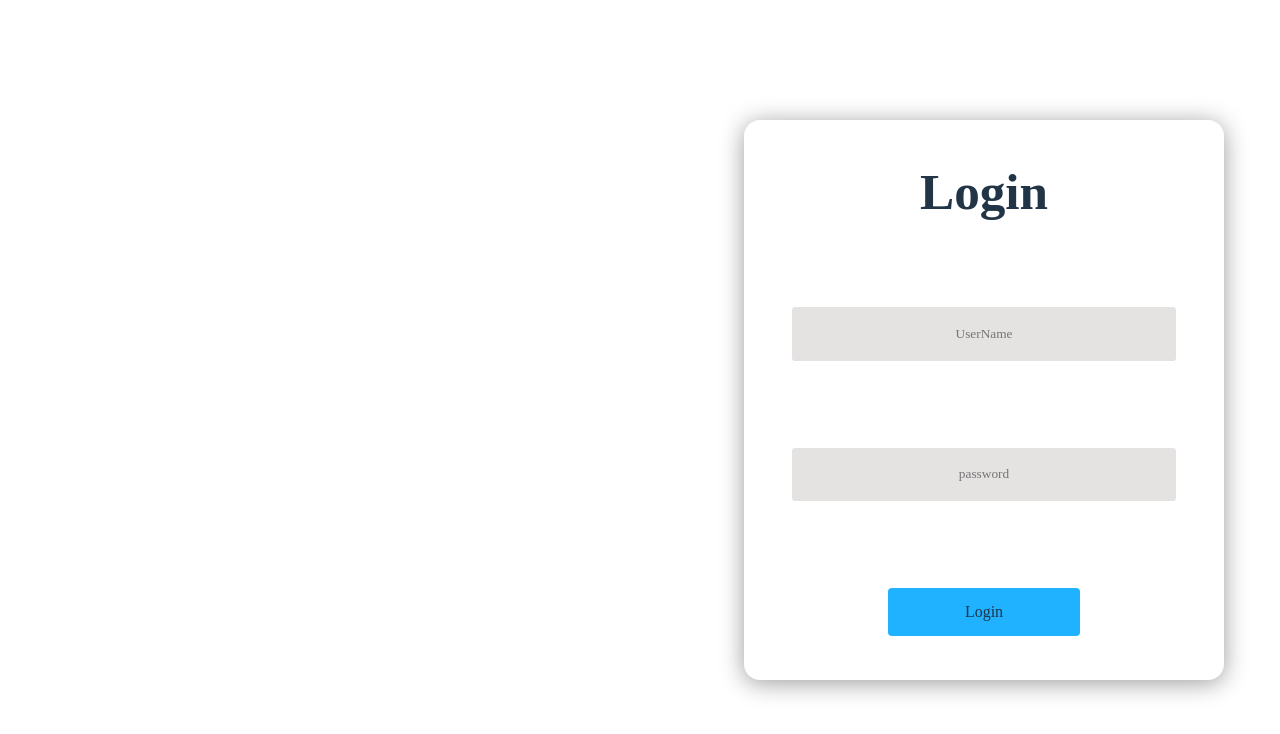
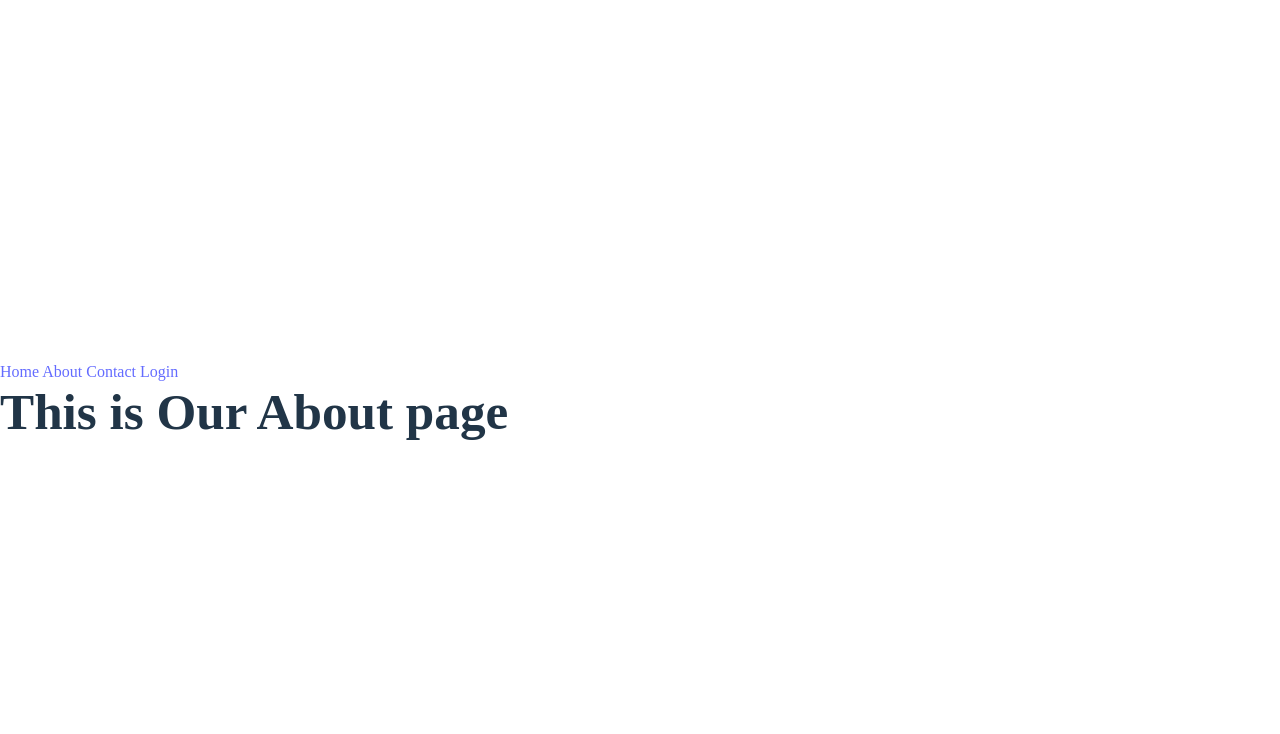
Before and after one commit to masudxr/Protected-User-Login, a React (Vite) app in the folder react/: page /about in a window 1280 px wide. Shown: the top 734 px of the page. Built offline with nearby package versions, Linux system fonts and the light colour scheme; sample sign-in values are in the browser's storage; a web font is replaced by a local one.

Commit message:
feat:setup protected routes

```diff
--- a/react/src/App.tsx
+++ b/react/src/App.tsx
@@ -1,10 +1,27 @@
+import { BrowserRouter, Routes, Route } from "react-router-dom";
+import Home from "./pages/home";
+import About from "./pages/about";
+import Contact from "./pages/contact";
+import NavBar from "./components/navBar";
+import NoPage from "./pages/noPage";
 import LoginForm from "./components/login";
+import Protected from "./components/protected";
 
 function App() {
 
   return (
     <>
-      <LoginForm />
+      <BrowserRouter>
+      <NavBar />
+        <Routes>
+
+          <Route path="/" element={<Protected Component={Home} />} />
+          <Route path="/login" element={<LoginForm />} />
+          <Route path="/about" element={<Protected Component={About} />} />
+          <Route path="/contact" element={<Protected Component={Contact} />} />
+          <Route path="/*" element={<NoPage />} />
+        </Routes>
+      </BrowserRouter>
     </>
   );
 }
--- a/react/src/components/login.css
+++ b/react/src/components/login.css
@@ -28,7 +28,6 @@
     flex-direction: column;
     align-items: center;
     justify-content: space-around;
-    margin-left: 155%;
 }
 
 input {
--- a/react/src/components/login.tsx
+++ b/react/src/components/login.tsx
@@ -1,15 +1,28 @@
-import { useState } from "react";
+import { useEffect } from "react";
 import "./login.css";
+import { useNavigate } from "react-router-dom";
 
 
 const LoginForm=() =>{
 
-    const [popupStyle, showPopup] = useState("hide")
+    // const [popupStyle, showPopup] = useState("hide")
 
     const popup = () =>{
-        showPopup("login-popup")
-        setTimeout(() => showPopup("hide"), 3000)
+        localStorage.setItem('login', true);
+        navigate('/')
+
+        // showPopup("login-popup")
+        // setTimeout(() => showPopup("hide"), 3000)
     }
+    const navigate = useNavigate();
+
+    useEffect(() => {
+        let login = localStorage.getItem('login');
+
+        if (login) {
+            navigate('/')
+        }
+    })
 
     return (
         <>
@@ -22,14 +35,14 @@ const LoginForm=() =>{
                 Login
             </div>
 
-            <div className={popupStyle}>
+            {/* <div className={popupStyle}>
                 <h3>
                     Login Failed !
                 </h3>
                 <p>
                     UserName or Password incorrect !
                 </p>
-            </div>
+            </div> */}
         </div>
         </>
     )
--- /dev/null
+++ b/react/src/components/navBar.tsx
@@ -0,0 +1,14 @@
+import { Link } from 'react-router-dom';
+
+const NavBar = () => {
+
+    return (
+        <>
+            <Link to={'/'} > Home </Link>
+            <Link to={'/about'} > About </Link>
+            <Link to={'/contact'} > Contact </Link>
+            <Link to={'/login'} > Login </Link>
+        </>
+    );
+}
+export default NavBar;
--- /dev/null
+++ b/react/src/components/protected.tsx
@@ -0,0 +1,23 @@
+import { useEffect } from "react";
+import { useNavigate } from "react-router-dom";
+
+const Protected = (props: { Component: any; }) => {
+
+    const { Component } = props;
+    const navigate = useNavigate();
+
+    useEffect(() => {
+        let login = localStorage.getItem('login');
+
+        if (!login) {
+            navigate('/login')
+        }
+    })
+
+    return (
+        <>
+            <Component />
+        </>
+    );
+}
+export default Protected;
--- a/react/src/pages/about.tsx
+++ b/react/src/pages/about.tsx
@@ -1,10 +1,7 @@
-import React from 'react';
-
-
 const About = () => {
 
     return (
-        <h1>this is the Aboutpage</h1>
+        <h1>This is Our About page</h1>
     );
 }
 export default About;
--- a/react/src/pages/contact.tsx
+++ b/react/src/pages/contact.tsx
@@ -1,10 +1,7 @@
-import React from 'react';
-
-
 const Contact = () => {
 
     return (
-        <h1>this is the Aboutpage</h1>
+        <h1>This is Our Contact page</h1>
     );
 }
 export default Contact;
--- a/react/src/pages/home.tsx
+++ b/react/src/pages/home.tsx
@@ -1,10 +1,9 @@
-import React from 'react';
-
-
 const Home = () => {
 
-    return (
-        <h1>this is the homepage</h1>
-    );
+  return (
+    <>
+      <h1>Hi, I am Home Page</h1>
+    </>
+  );
 }
 export default Home;
--- a/react/src/pages/noPage.tsx
+++ b/react/src/pages/noPage.tsx
@@ -1,6 +1,3 @@
-import React from 'react';
-
-
 const NoPage = () => {
 
     return (
```
